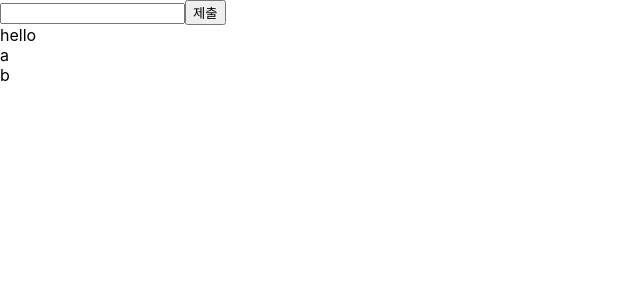
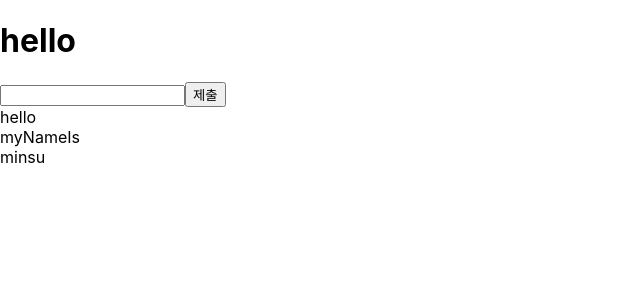
Before and after one commit to toswm128/next_study, a Next.js app in the folder next/: page /home in a window 1280 px wide. Shown: the top 300 px of the page, without its empty margins (0-640 px from the left). Built offline with nearby package versions, Linux system fonts and the light colour scheme.

Commit message:
[ADD] getInitialProps

```diff
--- a/next/pages/home.jsx
+++ b/next/pages/home.jsx
@@ -1,12 +1,13 @@
 import Link from "next/link";
 import { useState } from "react";
 
-const _home = () => {
+const Home = ({ res }) => {
   const [value, setValue] = useState("");
-  const [list, setList] = useState(["a", "b"]);
+  const [list, setList] = useState(res);
 
   return (
     <div>
+      <h1>hello</h1>
       <input
         type="text"
         value={value}
@@ -19,9 +20,7 @@ const _home = () => {
       >
         제출
       </button>
-      <div>hello</div>
-      {list &&
-        list.map(current => {
+      {list.map(current => {
         return (
           <div>
             <Link href={"/about/" + current}>{current}</Link>
@@ -32,4 +31,10 @@ const _home = () => {
   );
 };
 
-export default _home;
+Home.getInitialProps = () => {
+  // context.query.id = 'test'
+  const res = ["hello", "myNameIs", "minsu"];
+  return { res };
+};
+
+export default Home;
```
Lines whose indentation alone changed are shown as unchanged.
